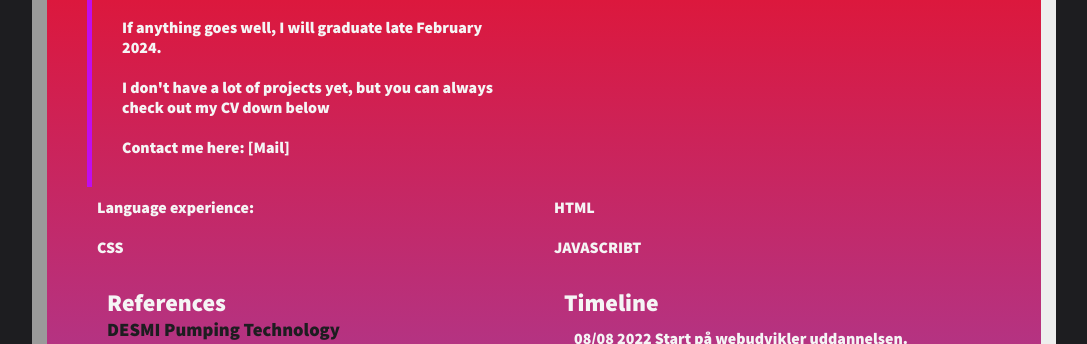
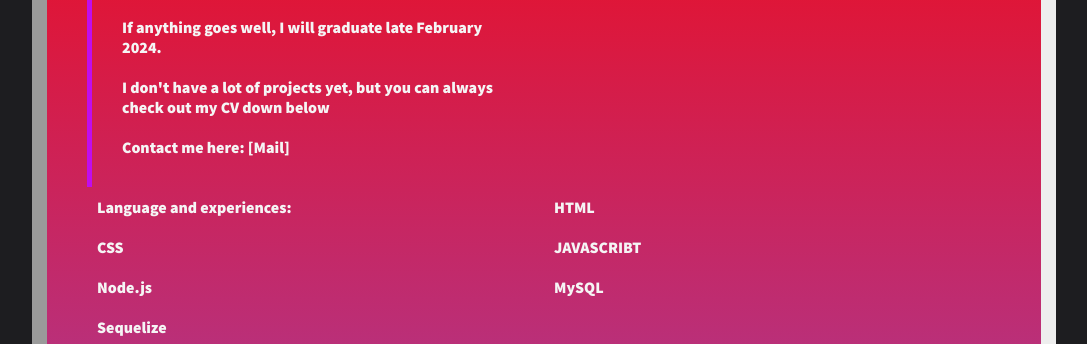
Before and after one commit to Highog92/Portfolio, a plain HTML site: page index.html in a window 1280 px wide. Shown: the part 448-792 px from the top of the page, without its empty margins (96-1183 px from the left). Drawn offline with Linux system fonts and the light colour scheme.

Commit message:
Update index.html

```diff
--- a/index.html
+++ b/index.html
@@ -40,10 +40,14 @@
 
     </section>
     <section>
-      <p>Language experience:</p>
+      <p>Language and experiences:</p>
       <p>HTML</p>
       <p>CSS</p>
       <p>JAVASCRIBT</p>
+      <p>Node.js</p>
+      <p>MySQL</p>
+      <p>Sequelize</p>
+      <p></p>
     </section>
 
     <section>
```
